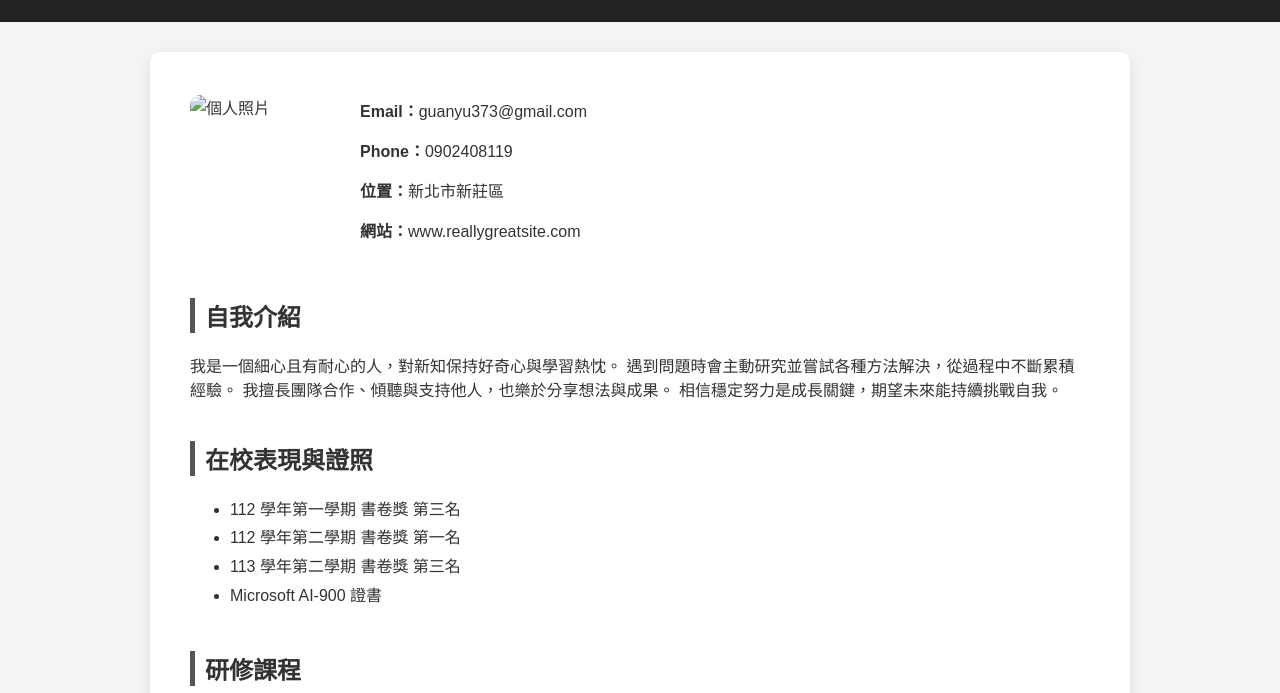
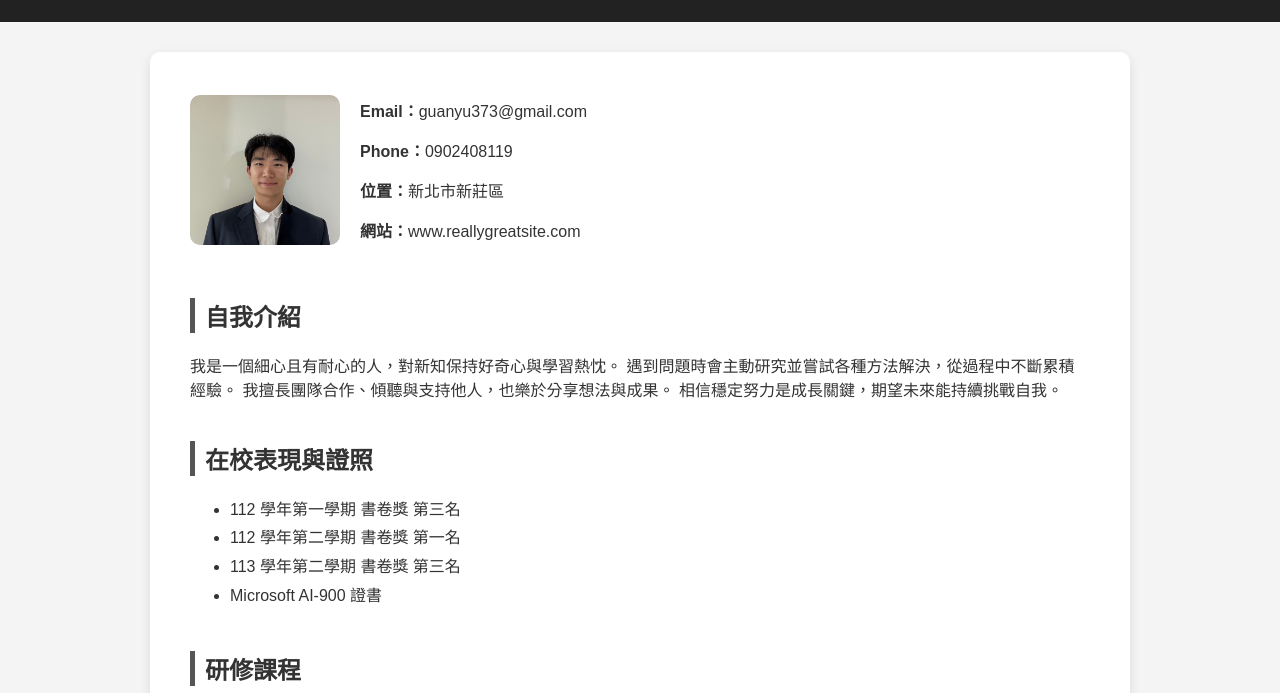
Before and after one commit to Iran9212/my-website_, a plain HTML site: page index.html in a window 1280 px wide. Shown: the part 107-800 px from the top of the page. Drawn offline with Linux system fonts and the light colour scheme.

Commit message:
Update profile photo in index.html

```diff
--- a/index.html
+++ b/index.html
@@ -71,7 +71,7 @@
 
   <!-- 基本資料 + 照片 -->
   <section class="profile-section">
-    <img src="your-photo.jpg" alt="個人照片">
+    <img src="S__19349508.jpg" alt="個人照片">
     <div>
       <p><strong>Email：</strong>guanyu373@gmail.com</p>
       <p><strong>Phone：</strong>0902408119</p>
```
